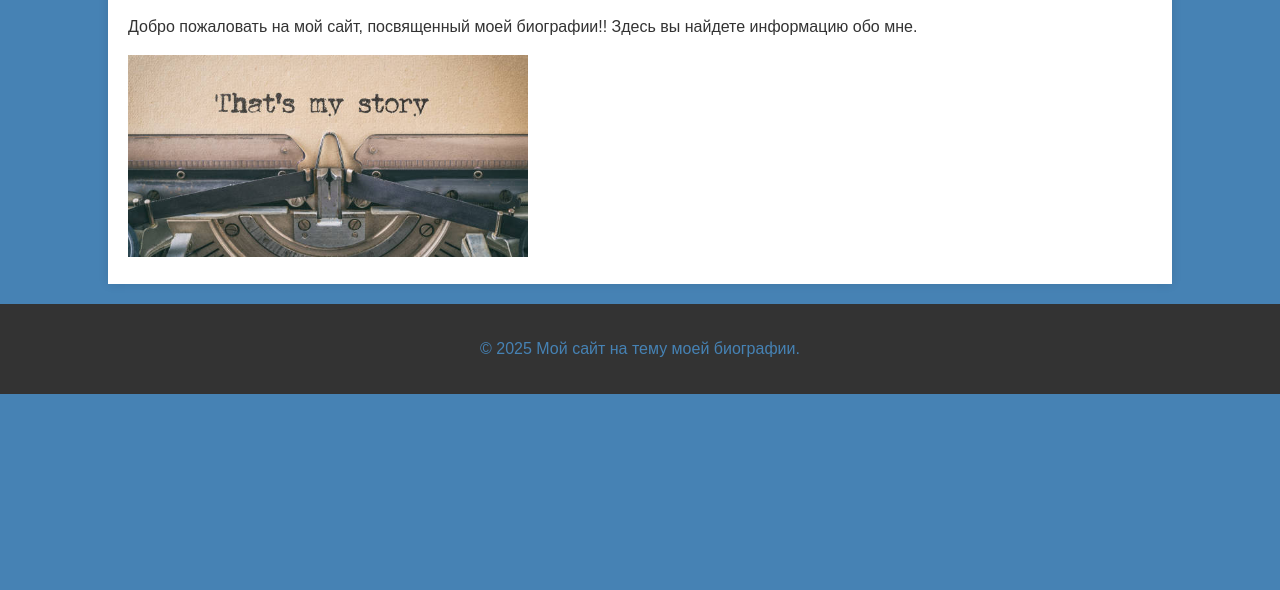
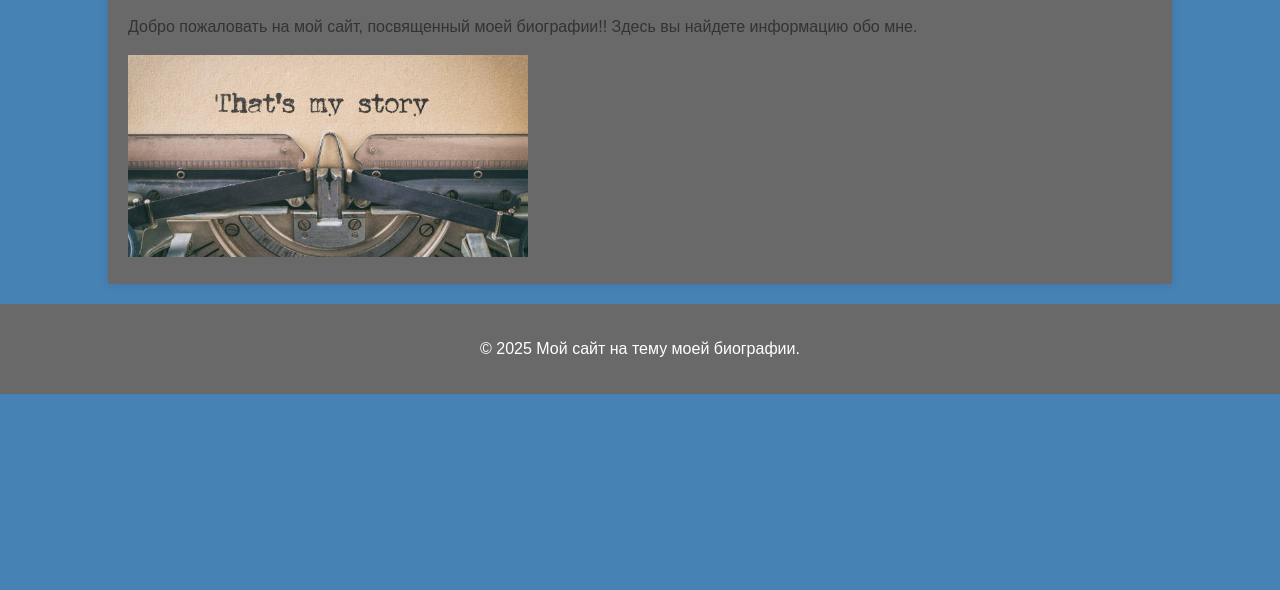
Before and after one commit to Comrade-DOOM/-Comrade-DOOM-.github.io, a plain HTML site: page index.html in a window 1280 px wide. Shown: the part 210-800 px from the top of the page. Drawn offline with Linux system fonts and the light colour scheme.

Commit message:
Update style.css

```diff
--- a/style.css
+++ b/style.css
@@ -33,7 +33,7 @@ header {
 }
 
 .menu a:hover {
-    color: #ff9900;
+    color: #00CED1;
 }
 
 
@@ -41,7 +41,7 @@ main {
     width: 80%;
     margin: 20px auto;
     padding: 20px;
-    background: #fff;
+    background: #696969;
     box-shadow: 0 0 10px rgba(0,0,0,0.1);
 }
 
@@ -49,8 +49,8 @@ main {
 footer {
     text-align: center;
     padding: 1rem 0;
-    background: #333;
-    color: #4682B4;
+    background: #696969;
+    color: #FFFFFF;
     position: relative;
     bottom: 0;
     width: 100%;
```
